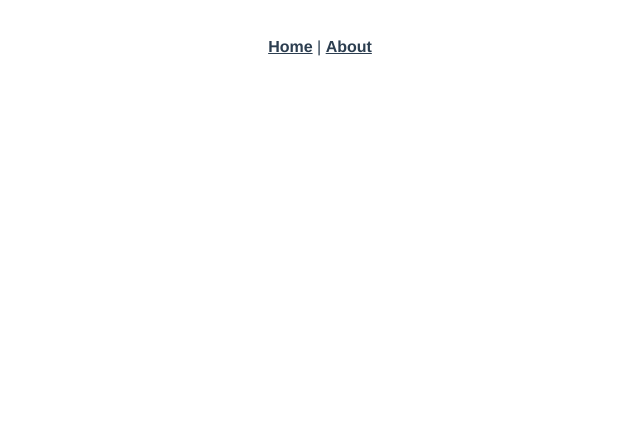
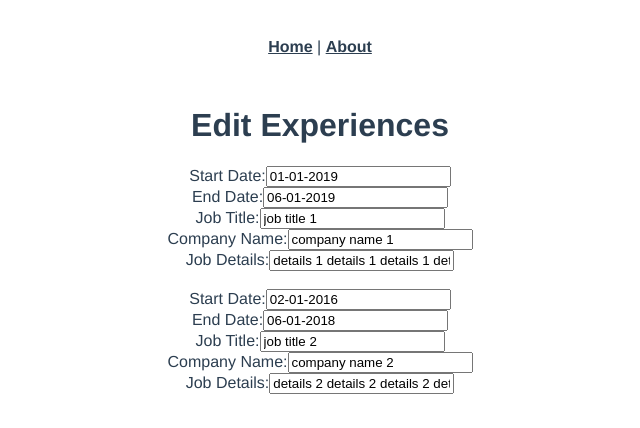
Before and after one commit to bit-please/student_portal_vue_app, a Vue app: page /resumes/1/edit in a window 1280 px wide. Shown: the top 428 px of the page, without its empty margins (320-960 px from the left). Built offline with nearby package versions, Linux system fonts and the light colour scheme.

Commit message:
updates route for edit, and updates experience form

```diff
--- a/src/router.js
+++ b/src/router.js
@@ -3,8 +3,8 @@ import Router from 'vue-router';
 import Home from './views/Home.vue';
 import Login from './views/Login.vue';
 import Logout from './views/Logout.vue';
-import Update from './views/Update.vue';
-import ResumesShow from './views/Resumes/Show.vue';
+import Edit from './views/Resumes/Edit.vue';
+import Show from './views/Resumes/Show.vue';
 
 Vue.use(Router);
 
@@ -36,14 +36,14 @@ export default new Router({
       component: Logout
     },
     {
-      path: '/update',
-      name: 'update',
-      component: Update
+      path: '/resumes/:id/edit',
+      name: 'resumes-edit',
+      component: Edit
     },
     {
       path: '/resumes/:id',
       name: 'resumes-show',
-      component: ResumesShow
+      component: Show
     }
   ]
 });
--- /dev/null
+++ b/src/views/Resumes/Edit.vue
@@ -0,0 +1,72 @@
+<template>
+  <div class="resumes-edit">
+
+
+    <h1 class="text-center">Edit Experiences</h1>
+
+    <div v-for="experience in experiences">
+      <form v-on:submit.prevent="submit()">
+        <div class="form-row">
+          <div class="form-group col-md-6">
+            <label for="start_date">Start Date:</label>
+            <input type="string" class="form-control" id="start_date" placeholder="enter job start-date" v-model="experience.start_date">
+          </div>
+        </div>
+        <div class="form-row">
+          <div class="form-group col-md-6">
+            <label for="end_date">End Date:</label>
+            <input type="string" class="form-control" id="end_date" placeholder="enter job end-date" v-model="experience.end_date">
+          </div>
+        </div>
+        <div class="form-row">
+          <div class="form-group col-md-6">
+            <label for="job_title">Job Title:</label>
+            <input type="string" class="form-control" id="job_title" placeholder="enter job title" v-model="experience.job_title">
+          </div>
+        </div>
+        <div class="form-row">
+          <div class="form-group col-md-6">
+            <label for="company_name">Company Name:</label>
+            <input type="string" class="form-control" id="company_name" placeholder="enter company names" v-model="experience.company_name">
+          </div>
+        </div>
+         <div class="form-row">
+          <div class="form-group col-md-6">
+            <label for="details">Job Details:</label>
+            <input type="text" class="form-control" id="details" placeholder="enter job details" v-model="experience.details">
+          </div>
+        </div>
+      </form><br>
+    </div>
+
+  </div>
+</template>
+
+<script>
+import axios from "axios";
+
+export default {
+  data: function() {
+    return {
+      experiences: [
+        {
+          start_date: "01-01-2019",
+          end_date: "06-01-2019",
+          job_title: "job title 1",
+          company_name: "company name 1",
+          details: "details 1 details 1 details 1 details 1 details 1 details 1 details 1 "},
+        {
+          start_date: "02-01-2016",
+          end_date: "06-01-2018",
+          job_title: "job title 2",
+          company_name: "company name 2",
+          details: "details 2 details 2 details 2 details 2 details 2 details 2 details 2 "},
+      ],
+    };
+  },
+  created: function() {
+  },
+  methods: {
+  }
+};
+</script>
--- a/src/views/Update.vue
+++ /dev/null
@@ -1,62 +0,0 @@
-<template>
-  <div class="update">
-
-
-    <h1 class="text-center">Update Experiences</h1>
-
-    <div v-for="experience in experiences">
-      <form v-on:submit.prevent="submit()">
-        <div class="form-row">
-          <div class="form-group col-md-6">
-            <label for="start_date">Start Date:</label>
-            <input type="string" class="form-control" id="start_date" placeholder="6/14/2018" v-model="experience.start_date">
-          </div>
-        </div>
-        <div class="form-row">
-          <div class="form-group col-md-6">
-            <label for="end_date">End Date:</label>
-            <input type="string" class="form-control" id="end_date" placeholder="10/22/2018" v-model="experience.end_date">
-          </div>
-        </div>
-        <div class="form-row">
-          <div class="form-group col-md-6">
-            <label for="job_title">Job Title:</label>
-            <input type="string" class="form-control" id="job_title" placeholder="cashier" v-model="experience.job_title">
-          </div>
-        </div>
-        <div class="form-row">
-          <div class="form-group col-md-6">
-            <label for="company_name">Company Name:</label>
-            <input type="string" class="form-control" id="company_name" placeholder="Joshua's Bagels" v-model="experience.company_name">
-          </div>
-        </div>
-         <div class="form-row">
-          <div class="form-group col-md-6">
-            <label for="details">Company Name:</label>
-            <input type="text" class="form-control" id="details" placeholder="Blah blah blah blah blah. BAGELS!!! Blah blah blah." v-model="experience.details">
-          </div>
-        </div>
-      </form>
-    </div>
-
-  </div>
-</template>
-
-<script>
-import axios from "axios";
-
-export default {
-  data: function() {
-    return {
-      experiences: [],
-      educations: [],
-      skills: [],
-      capstones: []
-    };
-  },
-  created: function() {
-  },
-  methods: {
-  }
-};
-</script>
```
